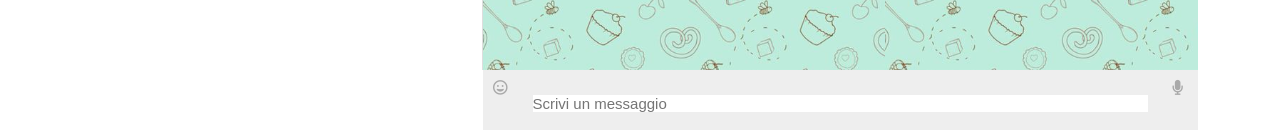
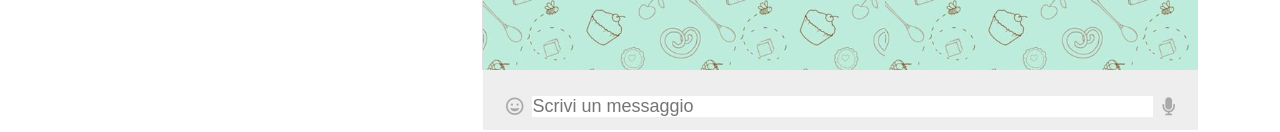
Before and after one commit to DiegoAneli/jquery-boolzapp, a plain HTML site: page index.html in a window 1280 px wide. Shown: the part 710-842 px from the top of the page. Drawn offline with nearby package versions, Linux system fonts and the light colour scheme; a script that the page names is missing.

Commit message:
parte 1 quasi finita

```diff
--- a/style.css
+++ b/style.css
@@ -329,7 +329,7 @@ body {
   width: 100%;
   height: 60px;
   background:  #EEEEEE;
-  padding: 5px 5px;
+  padding: 22px 18px;
 
 
 }
@@ -356,16 +356,21 @@ body {
   align-items: center;
   float: left;
   height: 100%;
+  font-size: 18px;
+
 
 }
 
 .write_utente {
   width: calc(100% - 50px);
-  padding: 20px;
+  padding: 4px;
+
+
 }
 
 .write_utente input {
   border: 0;
   width: 100%;
   font-size: 100%;
+
 }
```
